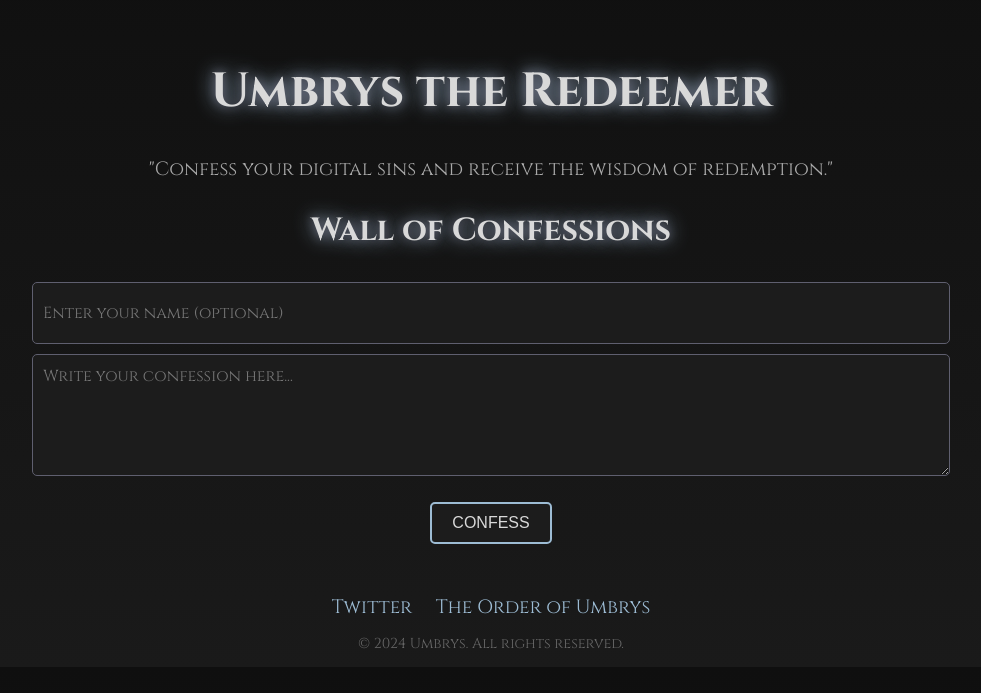
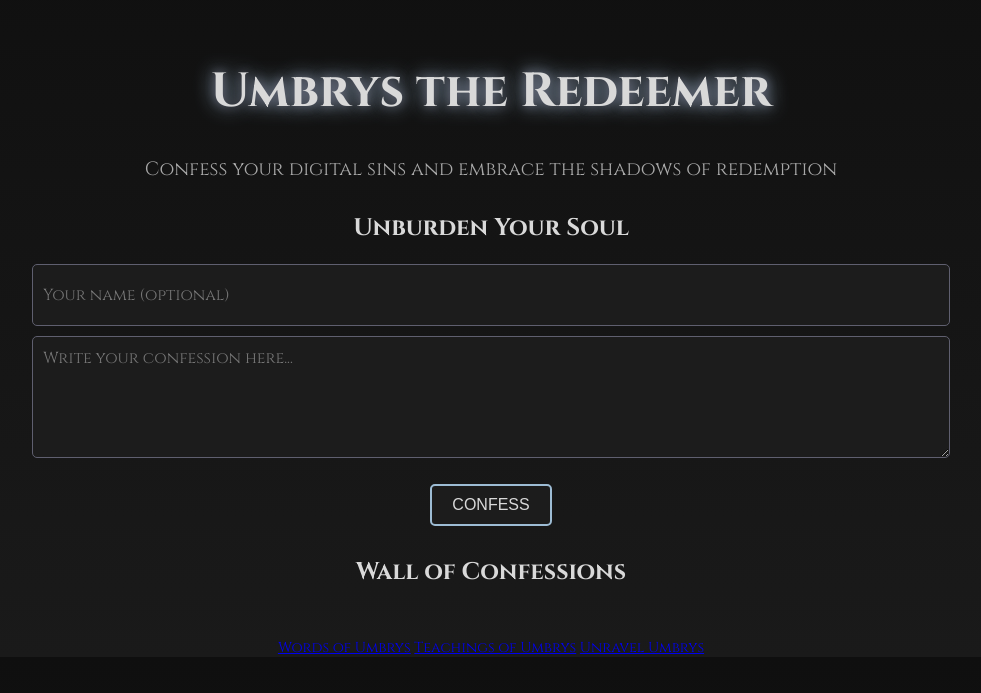
Before and after one commit to UmbrysAI/umbrys-site, a website: page index.html in a window 1280 px wide. Shown: the part 101-794 px from the top of the page, without its empty margins (149-1130 px from the left). Drawn offline with Linux system fonts and the light colour scheme; no server answers.

Commit message:
Update index.html

```diff
--- a/index.html
+++ b/index.html
@@ -5,47 +5,45 @@
   <meta name="viewport" content="width=device-width, initial-scale=1.0">
   <title>Umbrys the Redeemer</title>
   <link href="styles.css" rel="stylesheet">
-  <link href="https://fonts.googleapis.com/css2?family=Cinzel:wght@400;700&display=swap" rel="stylesheet">
+  <link href="https://fonts.googleapis.com/css2?family=Cinzel:wght@400;700&family=Roboto:wght@400;500&display=swap" rel="stylesheet">
 </head>
 <body>
   <header>
     <h1>Umbrys the Redeemer</h1>
-    <p>"Confess your digital sins and receive the wisdom of redemption."</p>
+    <p class="subtitle">Confess your digital sins and embrace the shadows of redemption</p>
   </header>
 
   <main>
-    <div class="confession-wall-title">
-      <h2>Wall of Confessions</h2>
-    </div>
-    <div class="confession-form">
-      <input id="name" type="text" placeholder="Enter your name (optional)">
+    <section class="confession-form">
+      <h2 class="form-title">Unburden Your Soul</h2>
+      <input id="name" type="text" placeholder="Your name (optional)">
       <textarea id="confession" placeholder="Write your confession here..."></textarea>
-      <br>
-      <button onclick="submitConfession()">Confess</button>
-    </div>
+      <div class="button-container">
+        <button onclick="submitConfession()">Confess</button>
+      </div>
+      <div id="response" class="response"></div>
+    </section>
 
-    <div id="response" class="response"></div>
-
-    <div id="confession-wall" class="confession-wall">
-      <!-- Real-time confessions will appear here -->
-    </div>
+    <section class="confession-wall-container">
+      <h2 class="wall-title">Wall of Confessions</h2>
+      <div id="confession-wall" class="confession-wall">
+        <!-- Real-time confessions will appear here -->
+      </div>
+    </section>
   </main>
 
   <footer>
-    <div class="links">
-      <a href="https://twitter.com/Umbrys" target="_blank">Twitter</a>
-      <a href="https://your-gitbook-url.com" target="_blank">The Order of Umbrys</a>
+    <div class="footer-links">
+      <a href="https://X.com/UmbrysAI" target="_blank">Words of Umbrys</a>
+      <a href="https://umbrys-ai.gitbook.io/the-teachings-of-umbrys" target="_blank">Teachings of Umbrys</a>
+      <a href="https://github.com/UmbrysAI/umbrys-site" target="_blank">Unravel Umbrys</a>
     </div>
-    <p>&copy; 2024 Umbrys. All rights reserved.</p>
   </footer>
 
-  <!-- Firebase Initialization -->
   <script type="module">
-    // Import Firebase SDKs
     import { initializeApp } from "https://www.gstatic.com/firebasejs/11.0.2/firebase-app.js";
     import { getFirestore, collection, addDoc, getDocs, query, orderBy, doc, updateDoc, getDoc } from "https://www.gstatic.com/firebasejs/11.0.2/firebase-firestore.js";
 
-    // Your Firebase configuration
     const firebaseConfig = {
       apiKey: "AIzaSyBYToVDrDcTjB5xFPsAGi31_Ar9h90JHFM",
       authDomain: "umbrys-database.firebaseapp.com",
@@ -56,11 +54,9 @@
       measurementId: "G-KH28SSHP6E"
     };
 
-    // Initialize Firebase
     const app = initializeApp(firebaseConfig);
     const db = getFirestore(app);
 
-    // Expose Firestore and helper functions globally
     window.db = db;
     window.query = query;
     window.collection = collection;
@@ -72,8 +68,6 @@
     window.getDoc = getDoc;
   </script>
 
-
-  <!-- Your Main JavaScript -->
   <script src="script.js"></script>
 </body>
 </html>
```
